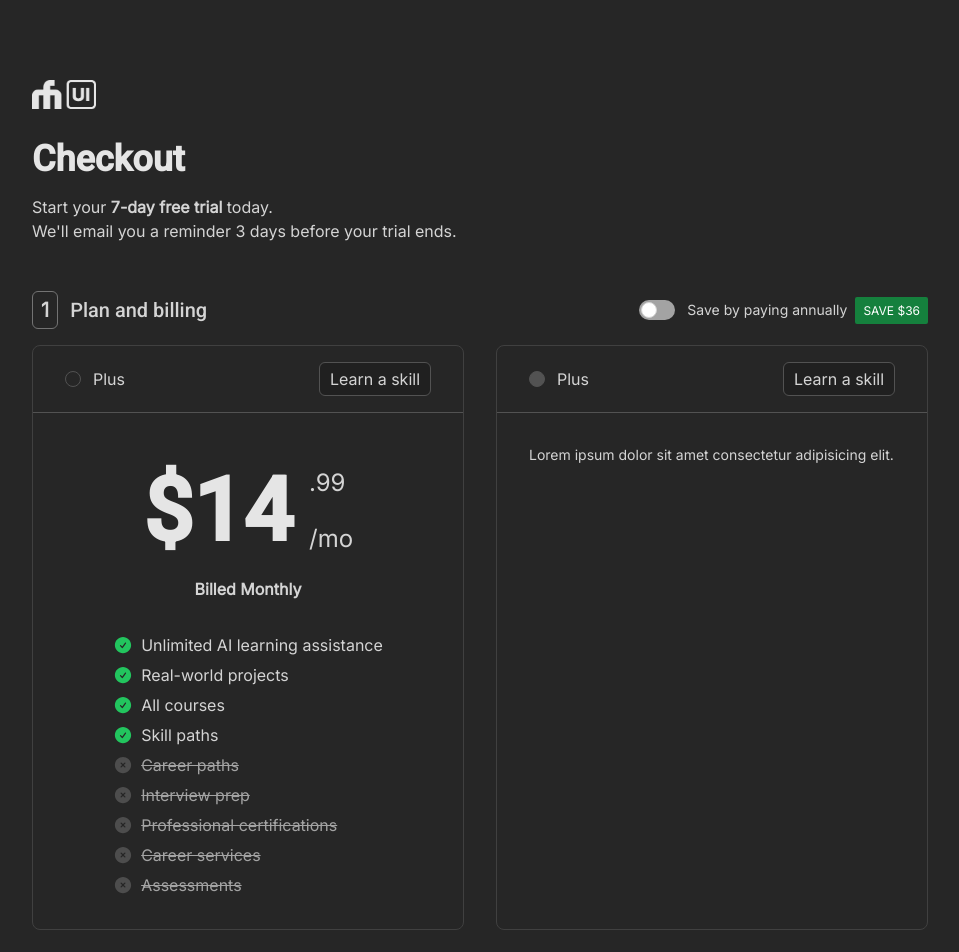
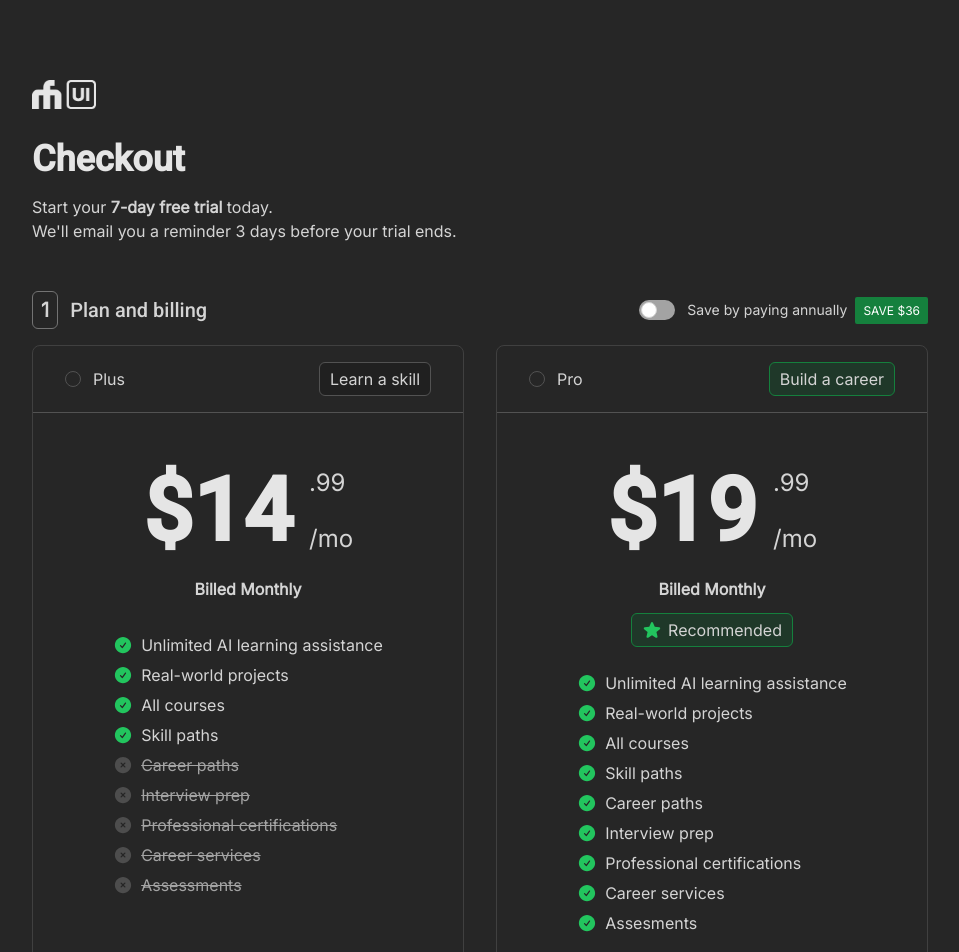
Before and after one commit to fwedwicc/FM-DailyUI, a React (Vite) app: page /day02 in a window 1280 px wide. Shown: the top 952 px of the page, without its empty margins (160-1119 px from the left). Built offline with nearby package versions, Linux system fonts and the light colour scheme.

Commit message:
Finished the plan and billing section for day 2

```diff
--- a/src/pages/Day02.jsx
+++ b/src/pages/Day02.jsx
@@ -29,7 +29,7 @@ const Day02 = () => {
           {/* Plan and billing */}
           <div className='mt-12 space-y-4'>
             <div className='flex justify-between items-center'>
-              <span className='inline-flex items-center gap-3 text-neutral-300 text-xl'>
+              <span className='inline-flex items-center gap-3 text-neutral-300 lg:text-xl text-md'>
                 <span className='rounded-md border border-neutral-500 px-2 py-1 font-bold'>1</span>
                 <h2>Plan and billing</h2>
               </span>
@@ -40,16 +40,16 @@ const Day02 = () => {
                 </span>
               </Toggle>
             </div>
-            <div className='grid grid-cols-2 gap-8'>
+            <div className='grid lg:grid-cols-2 grid-cols-1 lg:gap-8 gap-3'>
               <label htmlFor="option-1" className="inline-flex w-full flex-col cursor-pointer items-start gap-4 has-[:checked]:outline-none rounded-lg border has-[:checked]:border-2 border-neutral-700 transition hover:bg-neutral-700/40 has-[:checked]:bg-neutral-700 has-[:checked]:border-neutral-500">
                 <div className="flex items-center justify-between border-b border-neutral-600 w-full lg:py-4 py-3 lg:px-8 px-4">
-                  <div className='flex lg:gap-3 gap-1.5 items-center'>
-                    <input id='option-1' type="radio" name='language' className="w-4 h-4 text-neutral-300 bg-transparent border border-neutral-600 focus:ring-neutral-400 focus:ring-2 cursor-pointer transition duration-300 ease-in-out" />
+                  <div className='flex gap-3 items-center'>
+                    <input id='option-1' type="radio" name='plan' className="w-4 h-4 text-neutral-300 bg-transparent border border-neutral-600 focus:ring-neutral-400 focus:ring-2 cursor-pointer transition duration-300 ease-in-out" />
                     <span className='font-medium text-neutral-300'>Plus</span>
                   </div>
                   <span className='font-medium text-neutral-300 px-2.5 py-1 border border-neutral-600 bg-neutral-900/40 rounded-md'>Learn a skill</span>
                 </div>
-                <div className='lg:pt-4 pt-2 pb-4 lg:pb-8 lg:px-8 px-4 w-full'>
+                <div className='lg:pt-4 pt-2 pb-6 lg:pb-8 lg:px-8 px-4 w-full'>
                   <div className='flex flex-col justify-center items-center'>
                     <div className='flex gap-2 lg:gap-4'>
                       <h1 className='text-neutral-200 text-[3rem] lg:text-[5.5rem] font-bold'>$14</h1>
@@ -120,16 +120,91 @@ const Day02 = () => {
                   </div>
                 </div>
               </label>
-              <label htmlFor="option-2" className="inline-flex w-full flex-col cursor-pointer items-start gap-4 has-[:checked]:outline-none rounded-lg border has-[:checked]:border-2 border-neutral-700 transition hover:bg-neutral-700/40 has-[:checked]:bg-neutral-700 has-[:checked]:border-neutral-500">
-                <div className="flex items-center justify-between border-b border-neutral-600 w-full py-4 px-8">
+              <label htmlFor="option-2" className="inline-flex w-full flex-col cursor-pointer items-start gap-4 has-[:checked]:outline-none rounded-lg border has-[:checked]:border-2 border-neutral-700 transition hover:bg-neutral-700/40 has-[:checked]:bg-neutral-700 has-[:checked]:border-green-500">
+                <div className="flex items-center justify-between border-b border-neutral-600 w-full lg:py-4 py-3 lg:px-8 px-4">
                   <div className='flex gap-3 items-center'>
-                    <input id='option-2' type="radio" name='language' className="w-4 h-4 text-neutral-300 bg-neutral-600 border border-neutral-600 focus:ring-neutral-400 focus:ring-2 cursor-pointer transition duration-300 ease-in-out" />
-                    <span className='font-medium text-neutral-300'>Plus</span>
+                    <input id='option-2' type="radio" name='plan' className="w-4 h-4 text-green-500 bg-transparent border border-neutral-600 focus:ring-neutral-400 focus:ring-2 cursor-pointer transition duration-300 ease-in-out" />
+                    <span className='font-medium text-neutral-300'>Pro</span>
                   </div>
-                  <span className='font-medium text-neutral-300 px-2.5 py-1 border border-neutral-600 bg-neutral-900/40 rounded-md'>Learn a skill</span>
+                  <span className='font-medium text-neutral-300 px-2.5 py-1 border border-green-700 bg-green-900/40 rounded-md'>Build a career</span>
                 </div>
-                <div className='pt-4 pb-8 px-8 w-full'>
-                  <p className="text-sm text-neutral-300">Lorem ipsum dolor sit amet consectetur adipisicing elit.</p>
+                <div className='lg:pt-4 pt-2 pb-6 lg:pb-8 lg:px-8 px-4 w-full'>
+                  <div className='flex flex-col justify-center items-center'>
+                    <div className='flex gap-2 lg:gap-4'>
+                      <h1 className='text-neutral-200 text-[3rem] lg:text-[5.5rem] font-bold'>$19</h1>
+                      <div className='flex flex-col justify-evenly'>
+                        <p className='text-neutral-300 text-[0.9rem] lg:text-[1.5rem]'>.99</p>
+                        <p className='text-neutral-300 text-[0.9rem] lg:text-[1.5rem]'>/mo</p>
+                      </div>
+                    </div>
+                    <div className='flex flex-col gap-3 items-center'>
+                      <p className='text-neutral-300 font-semibold'>Billed Monthly</p>
+                      <span className='flex gap-1.5 items-center font-medium text-neutral-300 px-2.5 py-1 border border-green-700 bg-green-900/40 rounded-md'>
+                        <svg xmlns="http://www.w3.org/2000/svg" viewBox="0 0 24 24" fill="currentColor" className="size-5 text-green-500">
+                          <path fillRule="evenodd" d="M10.788 3.21c.448-1.077 1.976-1.077 2.424 0l2.082 5.006 5.404.434c1.164.093 1.636 1.545.749 2.305l-4.117 3.527 1.257 5.273c.271 1.136-.964 2.033-1.96 1.425L12 18.354 7.373 21.18c-.996.608-2.231-.29-1.96-1.425l1.257-5.273-4.117-3.527c-.887-.76-.415-2.212.749-2.305l5.404-.434 2.082-5.005Z" clipRule="evenodd" />
+                        </svg>
+                        Recommended
+                      </span>
+                    </div>
+                  </div>
+                  <div className='mt-6 flex justify-center'>
+                    <ul className='space-y-1.5 lg:text-base text-sm'>
+                      <li className='flex items-center gap-2 text-neutral-300'>
+                        <svg xmlns="http://www.w3.org/2000/svg" viewBox="0 0 24 24" fill="currentColor" className="w-5 h-5 text-green-500 flex-none">
+                          <path fillRule="evenodd" d="M2.25 12c0-5.385 4.365-9.75 9.75-9.75s9.75 4.365 9.75 9.75-4.365 9.75-9.75 9.75S2.25 17.385 2.25 12Zm13.36-1.814a.75.75 0 1 0-1.22-.872l-3.236 4.53L9.53 12.22a.75.75 0 0 0-1.06 1.06l2.25 2.25a.75.75 0 0 0 1.14-.094l3.75-5.25Z" clipRule="evenodd" />
+                        </svg>
+                        <span>Unlimited AI learning assistance</span>
+                      </li>
+                      <li className='flex items-center gap-2 text-neutral-300'>
+                        <svg xmlns="http://www.w3.org/2000/svg" viewBox="0 0 24 24" fill="currentColor" className="size-5 text-green-500">
+                          <path fillRule="evenodd" d="M2.25 12c0-5.385 4.365-9.75 9.75-9.75s9.75 4.365 9.75 9.75-4.365 9.75-9.75 9.75S2.25 17.385 2.25 12Zm13.36-1.814a.75.75 0 1 0-1.22-.872l-3.236 4.53L9.53 12.22a.75.75 0 0 0-1.06 1.06l2.25 2.25a.75.75 0 0 0 1.14-.094l3.75-5.25Z" clipRule="evenodd" />
+                        </svg>
+                        Real-world projects
+                      </li>
+                      <li className='flex items-center gap-2 text-neutral-300'>
+                        <svg xmlns="http://www.w3.org/2000/svg" viewBox="0 0 24 24" fill="currentColor" className="size-5 text-green-500">
+                          <path fillRule="evenodd" d="M2.25 12c0-5.385 4.365-9.75 9.75-9.75s9.75 4.365 9.75 9.75-4.365 9.75-9.75 9.75S2.25 17.385 2.25 12Zm13.36-1.814a.75.75 0 1 0-1.22-.872l-3.236 4.53L9.53 12.22a.75.75 0 0 0-1.06 1.06l2.25 2.25a.75.75 0 0 0 1.14-.094l3.75-5.25Z" clipRule="evenodd" />
+                        </svg>
+                        All courses
+                      </li>
+                      <li className='flex items-center gap-2 text-neutral-300'>
+                        <svg xmlns="http://www.w3.org/2000/svg" viewBox="0 0 24 24" fill="currentColor" className="size-5 text-green-500">
+                          <path fillRule="evenodd" d="M2.25 12c0-5.385 4.365-9.75 9.75-9.75s9.75 4.365 9.75 9.75-4.365 9.75-9.75 9.75S2.25 17.385 2.25 12Zm13.36-1.814a.75.75 0 1 0-1.22-.872l-3.236 4.53L9.53 12.22a.75.75 0 0 0-1.06 1.06l2.25 2.25a.75.75 0 0 0 1.14-.094l3.75-5.25Z" clipRule="evenodd" />
+                        </svg>
+                        Skill paths
+                      </li>
+                      <li className='flex items-center gap-2 text-neutral-300'>
+                        <svg xmlns="http://www.w3.org/2000/svg" viewBox="0 0 24 24" fill="currentColor" className="size-5 text-green-500">
+                          <path fillRule="evenodd" d="M2.25 12c0-5.385 4.365-9.75 9.75-9.75s9.75 4.365 9.75 9.75-4.365 9.75-9.75 9.75S2.25 17.385 2.25 12Zm13.36-1.814a.75.75 0 1 0-1.22-.872l-3.236 4.53L9.53 12.22a.75.75 0 0 0-1.06 1.06l2.25 2.25a.75.75 0 0 0 1.14-.094l3.75-5.25Z" clipRule="evenodd" />
+                        </svg>
+                        Career paths
+                      </li>
+                      <li className='flex items-center gap-2 text-neutral-300'>
+                        <svg xmlns="http://www.w3.org/2000/svg" viewBox="0 0 24 24" fill="currentColor" className="size-5 text-green-500">
+                          <path fillRule="evenodd" d="M2.25 12c0-5.385 4.365-9.75 9.75-9.75s9.75 4.365 9.75 9.75-4.365 9.75-9.75 9.75S2.25 17.385 2.25 12Zm13.36-1.814a.75.75 0 1 0-1.22-.872l-3.236 4.53L9.53 12.22a.75.75 0 0 0-1.06 1.06l2.25 2.25a.75.75 0 0 0 1.14-.094l3.75-5.25Z" clipRule="evenodd" />
+                        </svg>
+                        Interview prep
+                      </li>
+                      <li className='flex items-center gap-2 text-neutral-300'>
+                        <svg xmlns="http://www.w3.org/2000/svg" viewBox="0 0 24 24" fill="currentColor" className="size-5 text-green-500">
+                          <path fillRule="evenodd" d="M2.25 12c0-5.385 4.365-9.75 9.75-9.75s9.75 4.365 9.75 9.75-4.365 9.75-9.75 9.75S2.25 17.385 2.25 12Zm13.36-1.814a.75.75 0 1 0-1.22-.872l-3.236 4.53L9.53 12.22a.75.75 0 0 0-1.06 1.06l2.25 2.25a.75.75 0 0 0 1.14-.094l3.75-5.25Z" clipRule="evenodd" />
+                        </svg>
+                        Professional certifications
+                      </li>
+                      <li className='flex items-center gap-2 text-neutral-300'>
+                        <svg xmlns="http://www.w3.org/2000/svg" viewBox="0 0 24 24" fill="currentColor" className="size-5 text-green-500">
+                          <path fillRule="evenodd" d="M2.25 12c0-5.385 4.365-9.75 9.75-9.75s9.75 4.365 9.75 9.75-4.365 9.75-9.75 9.75S2.25 17.385 2.25 12Zm13.36-1.814a.75.75 0 1 0-1.22-.872l-3.236 4.53L9.53 12.22a.75.75 0 0 0-1.06 1.06l2.25 2.25a.75.75 0 0 0 1.14-.094l3.75-5.25Z" clipRule="evenodd" />
+                        </svg>
+                        Career services
+                      </li>
+                      <li className='flex items-center gap-2 text-neutral-300'>
+                        <svg xmlns="http://www.w3.org/2000/svg" viewBox="0 0 24 24" fill="currentColor" className="size-5 text-green-500">
+                          <path fillRule="evenodd" d="M2.25 12c0-5.385 4.365-9.75 9.75-9.75s9.75 4.365 9.75 9.75-4.365 9.75-9.75 9.75S2.25 17.385 2.25 12Zm13.36-1.814a.75.75 0 1 0-1.22-.872l-3.236 4.53L9.53 12.22a.75.75 0 0 0-1.06 1.06l2.25 2.25a.75.75 0 0 0 1.14-.094l3.75-5.25Z" clipRule="evenodd" />
+                        </svg>
+                        Assesments
+                      </li>
+                    </ul>
+                  </div>
                 </div>
               </label>
             </div>
```
